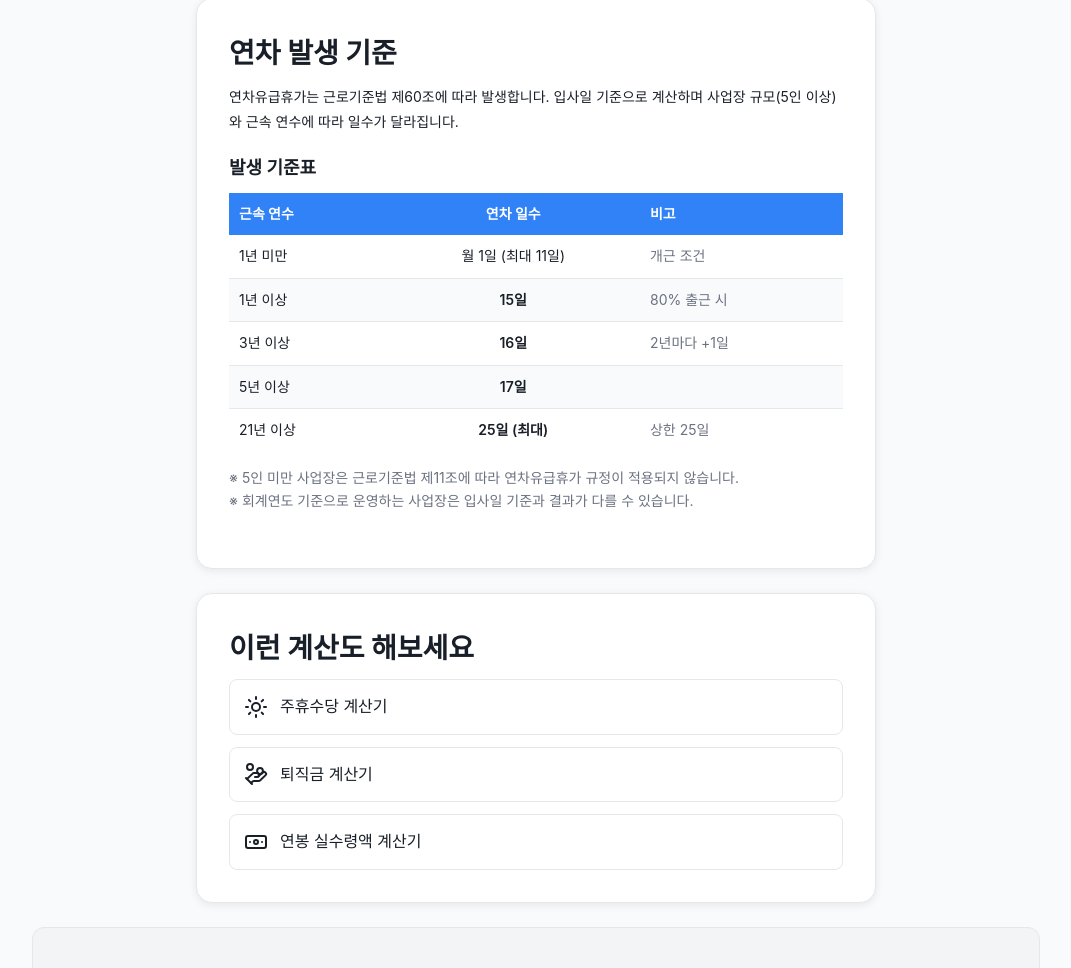
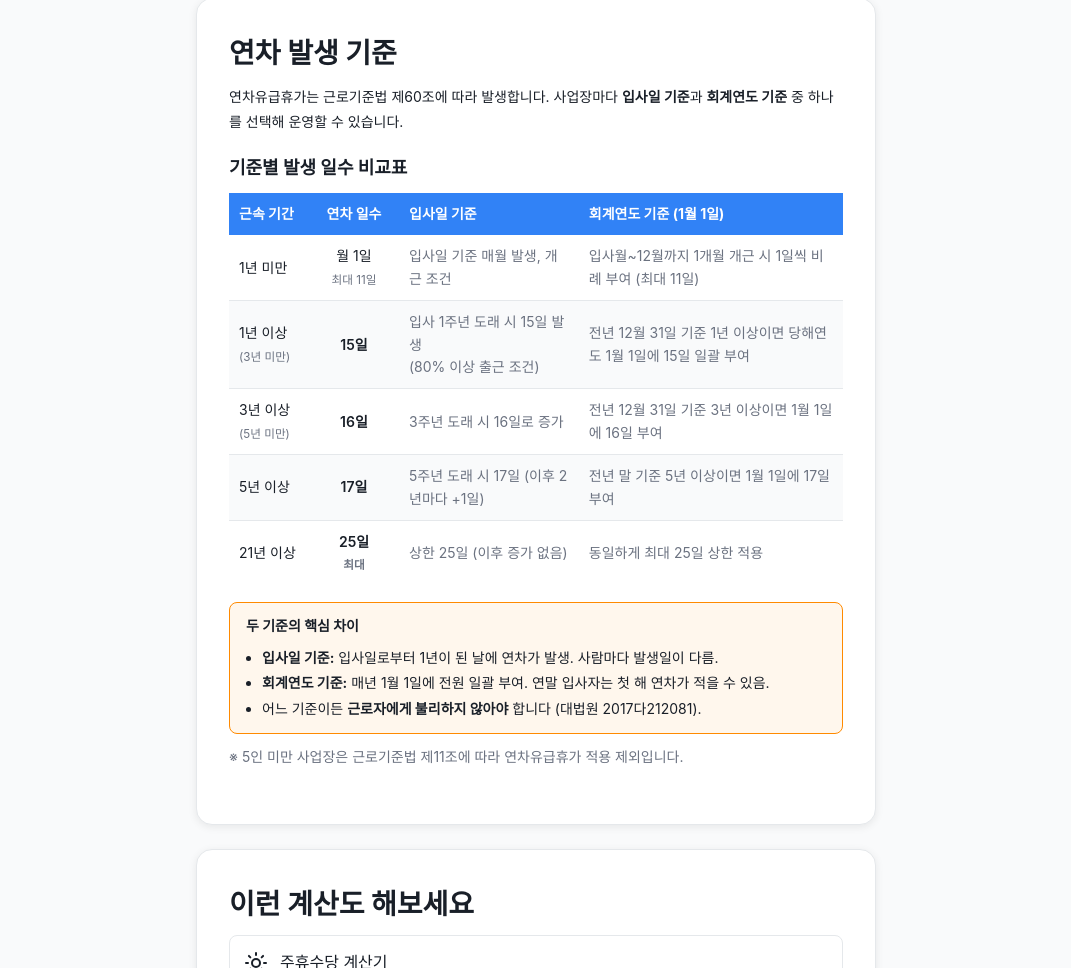
Before and after one commit to hj5131mono/calc-tools, a plain HTML site: page payroll/annual-leave.html in a window 1280 px wide. Shown: the part 1006-1974 px from the top of the page, without its empty margins (104-1175 px from the left). Drawn offline with nearby package versions, Linux system fonts and the light colour scheme; a web font is replaced by a local one.

Commit message:
docs: 연차 발생 기준표에 회계연도 기준 열 추가 및 두 기준 비교 설명 보완

```diff
--- a/payroll/annual-leave.html
+++ b/payroll/annual-leave.html
@@ -194,50 +194,65 @@
       <div class="calc-card">
         <h2>연차 발생 기준</h2>
         <p style="line-height:1.8;color:var(--text);margin-bottom:16px;">
-          연차유급휴가는 근로기준법 제60조에 따라 발생합니다. 입사일 기준으로 계산하며 사업장 규모(5인 이상)와 근속 연수에 따라 일수가 달라집니다.
+          연차유급휴가는 근로기준법 제60조에 따라 발생합니다. 사업장마다 <strong>입사일 기준</strong>과 <strong>회계연도 기준</strong> 중 하나를 선택해 운영할 수 있습니다.
         </p>
-        <h3 style="margin:20px 0 10px;font-size:var(--type-title-md);">발생 기준표</h3>
+        <h3 style="margin:20px 0 10px;font-size:var(--type-title-md);">기준별 발생 일수 비교표</h3>
         <div style="overflow-x:auto;">
           <table style="width:100%;border-collapse:collapse;font-size:var(--type-body-sm);">
             <thead>
               <tr style="background:var(--primary);color:white;">
-                <th style="padding:10px;text-align:left;">근속 연수</th>
-                <th style="padding:10px;text-align:center;">연차 일수</th>
-                <th style="padding:10px;text-align:left;">비고</th>
+                <th style="padding:10px;text-align:left;min-width:80px;">근속 기간</th>
+                <th style="padding:10px;text-align:center;min-width:90px;">연차 일수</th>
+                <th style="padding:10px;text-align:left;min-width:130px;">입사일 기준</th>
+                <th style="padding:10px;text-align:left;min-width:160px;">회계연도 기준 (1월 1일)</th>
               </tr>
             </thead>
             <tbody>
               <tr style="border-bottom:1px solid var(--border);">
                 <td style="padding:10px;">1년 미만</td>
-                <td style="padding:10px;text-align:center;">월 1일 (최대 11일)</td>
-                <td style="padding:10px;color:var(--text-light);">개근 조건</td>
+                <td style="padding:10px;text-align:center;">월 1일<br><small style="color:var(--text-light);">최대 11일</small></td>
+                <td style="padding:10px;color:var(--text-light);">입사일 기준 매월 발생, 개근 조건</td>
+                <td style="padding:10px;color:var(--text-light);">입사월~12월까지 1개월 개근 시 1일씩 비례 부여 (최대 11일)</td>
               </tr>
               <tr style="border-bottom:1px solid var(--border);background:var(--gray-50);">
-                <td style="padding:10px;">1년 이상</td>
+                <td style="padding:10px;">1년 이상<br><small style="color:var(--text-light);">(3년 미만)</small></td>
                 <td style="padding:10px;text-align:center;font-weight:600;">15일</td>
-                <td style="padding:10px;color:var(--text-light);">80% 출근 시</td>
+                <td style="padding:10px;color:var(--text-light);">입사 1주년 도래 시 15일 발생<br>(80% 이상 출근 조건)</td>
+                <td style="padding:10px;color:var(--text-light);">전년 12월 31일 기준 1년 이상이면 당해연도 1월 1일에 15일 일괄 부여</td>
               </tr>
               <tr style="border-bottom:1px solid var(--border);">
-                <td style="padding:10px;">3년 이상</td>
+                <td style="padding:10px;">3년 이상<br><small style="color:var(--text-light);">(5년 미만)</small></td>
                 <td style="padding:10px;text-align:center;font-weight:600;">16일</td>
-                <td style="padding:10px;color:var(--text-light);">2년마다 +1일</td>
+                <td style="padding:10px;color:var(--text-light);">3주년 도래 시 16일로 증가</td>
+                <td style="padding:10px;color:var(--text-light);">전년 12월 31일 기준 3년 이상이면 1월 1일에 16일 부여</td>
               </tr>
               <tr style="border-bottom:1px solid var(--border);background:var(--gray-50);">
                 <td style="padding:10px;">5년 이상</td>
                 <td style="padding:10px;text-align:center;font-weight:600;">17일</td>
-                <td style="padding:10px;color:var(--text-light);"></td>
+                <td style="padding:10px;color:var(--text-light);">5주년 도래 시 17일 (이후 2년마다 +1일)</td>
+                <td style="padding:10px;color:var(--text-light);">전년 말 기준 5년 이상이면 1월 1일에 17일 부여</td>
               </tr>
               <tr>
                 <td style="padding:10px;">21년 이상</td>
-                <td style="padding:10px;text-align:center;font-weight:600;">25일 (최대)</td>
-                <td style="padding:10px;color:var(--text-light);">상한 25일</td>
+                <td style="padding:10px;text-align:center;font-weight:600;">25일<br><small style="color:var(--text-light);">최대</small></td>
+                <td style="padding:10px;color:var(--text-light);">상한 25일 (이후 증가 없음)</td>
+                <td style="padding:10px;color:var(--text-light);">동일하게 최대 25일 상한 적용</td>
               </tr>
             </tbody>
           </table>
         </div>
-        <p style="margin-top:16px;font-size:var(--type-body-sm);color:var(--text-light);">
-          ※ 5인 미만 사업장은 근로기준법 제11조에 따라 연차유급휴가 규정이 적용되지 않습니다.<br>
-          ※ 회계연도 기준으로 운영하는 사업장은 입사일 기준과 결과가 다를 수 있습니다.
+
+        <div style="margin-top:16px;background:var(--warning-50);border:1px solid var(--warning-500);border-radius:var(--radius-sm);padding:12px 16px;font-size:var(--type-body-sm);">
+          <strong>두 기준의 핵심 차이</strong><br>
+          <ul style="margin:8px 0 0 16px;line-height:1.8;">
+            <li><strong>입사일 기준:</strong> 입사일로부터 1년이 된 날에 연차가 발생. 사람마다 발생일이 다름.</li>
+            <li><strong>회계연도 기준:</strong> 매년 1월 1일에 전원 일괄 부여. 연말 입사자는 첫 해 연차가 적을 수 있음.</li>
+            <li>어느 기준이든 <strong>근로자에게 불리하지 않아야</strong> 합니다 (대법원 2017다212081).</li>
+          </ul>
+        </div>
+
+        <p style="margin-top:12px;font-size:var(--type-body-sm);color:var(--text-light);">
+          ※ 5인 미만 사업장은 근로기준법 제11조에 따라 연차유급휴가 적용 제외입니다.
         </p>
       </div>
 
```
